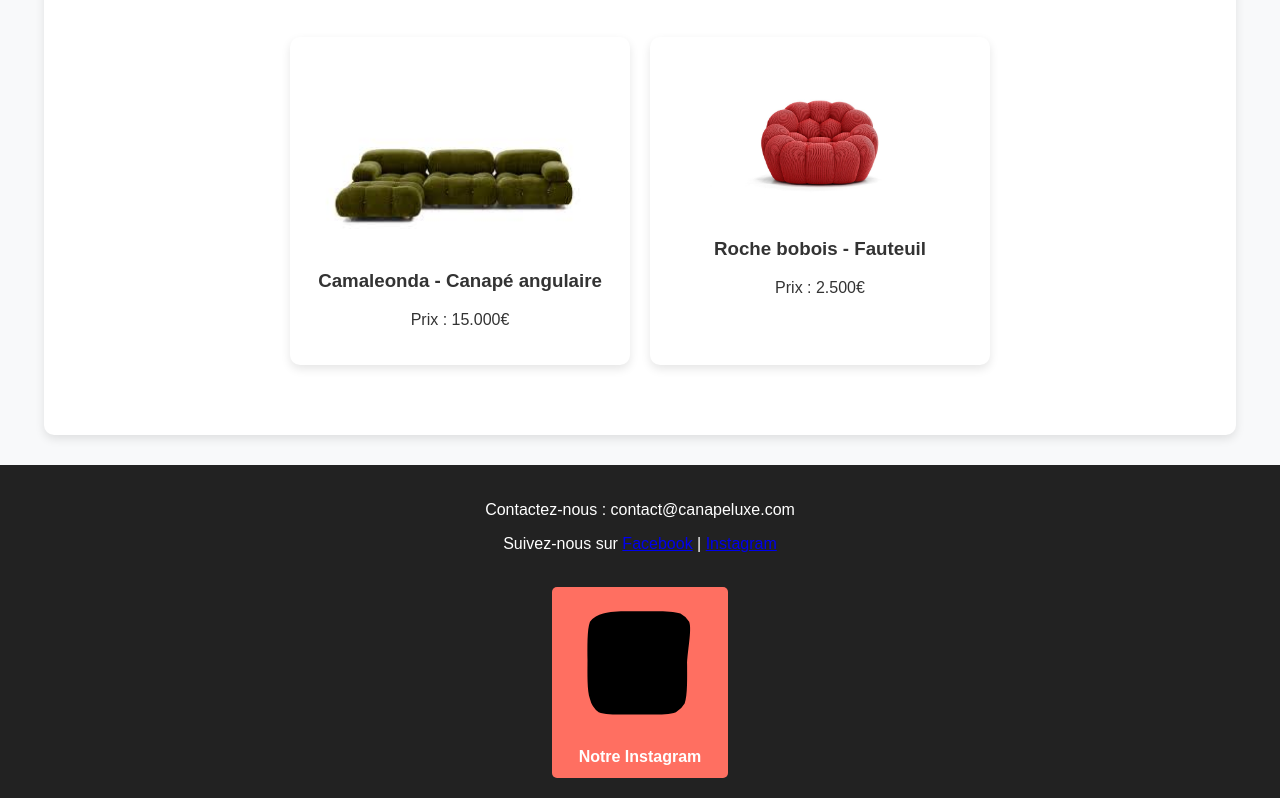
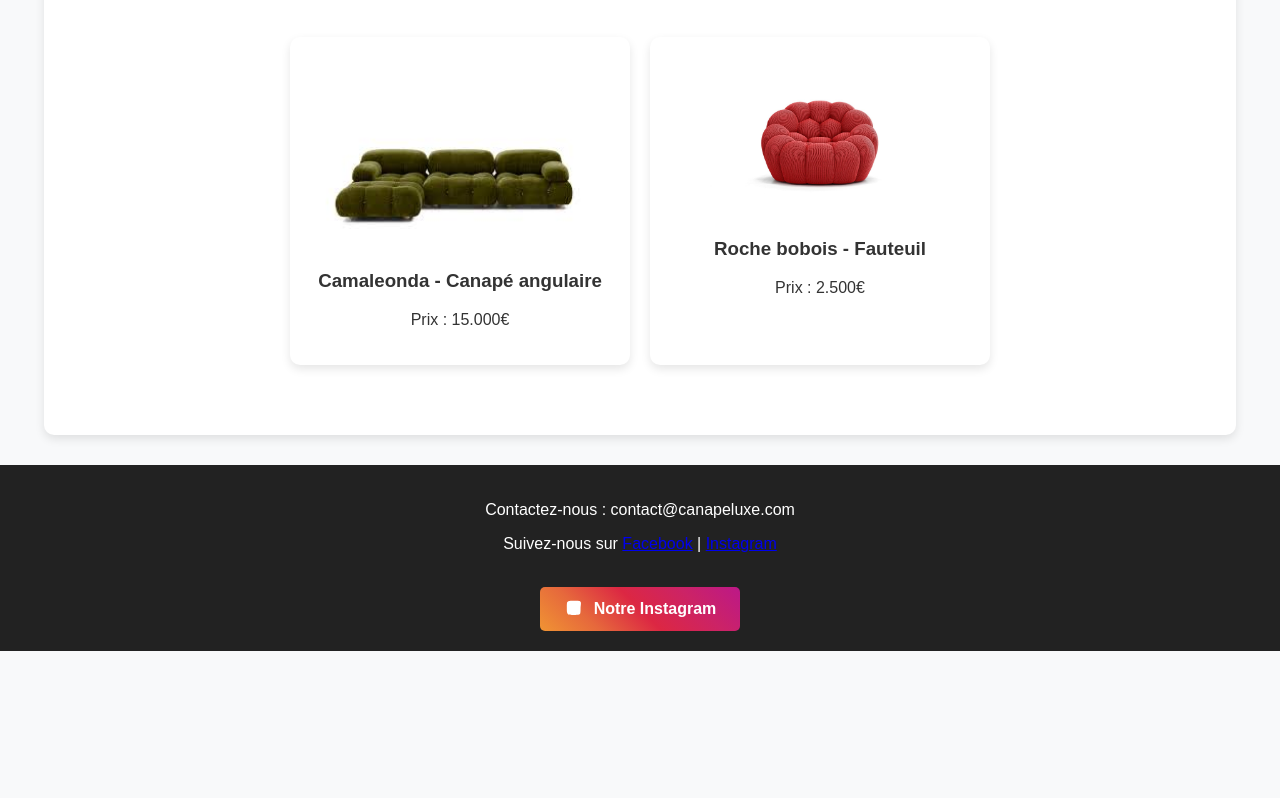
Before and after one commit to cseantoine/projet-wagon-cosse-antoine, a plain HTML site: page index.html in a window 1280 px wide. Shown: the part 516-1314 px from the top of the page. After the commit the page ends 1167 px from the top, so only its background shows below. Drawn offline with Linux system fonts and the light colour scheme.

Commit message:
styles.css

```diff
--- a/styles.css
+++ b/styles.css
@@ -122,3 +122,26 @@ footer {
     margin-top: 20px;
     text-align: center;
 }
+.btn.instagram {
+    display: inline-flex;
+    align-items: center;
+    gap: 10px;
+    background: linear-gradient(45deg, #f09433, #e6683c, #dc2743, #cc2366, #bc1888);
+    color: white;
+    padding: 12px 24px;
+    font-weight: bold;
+    border-radius: 5px;
+    text-decoration: none;
+    transition: transform 0.3s ease, box-shadow 0.3s ease;
+}
+
+.btn.instagram:hover {
+    transform: scale(1.05);
+    box-shadow: 0 0 10px rgba(255, 105, 180, 0.6);
+}
+
+.btn.instagram svg {
+    width: 20px;
+    height: 20px;
+    fill: white;
+}
```
